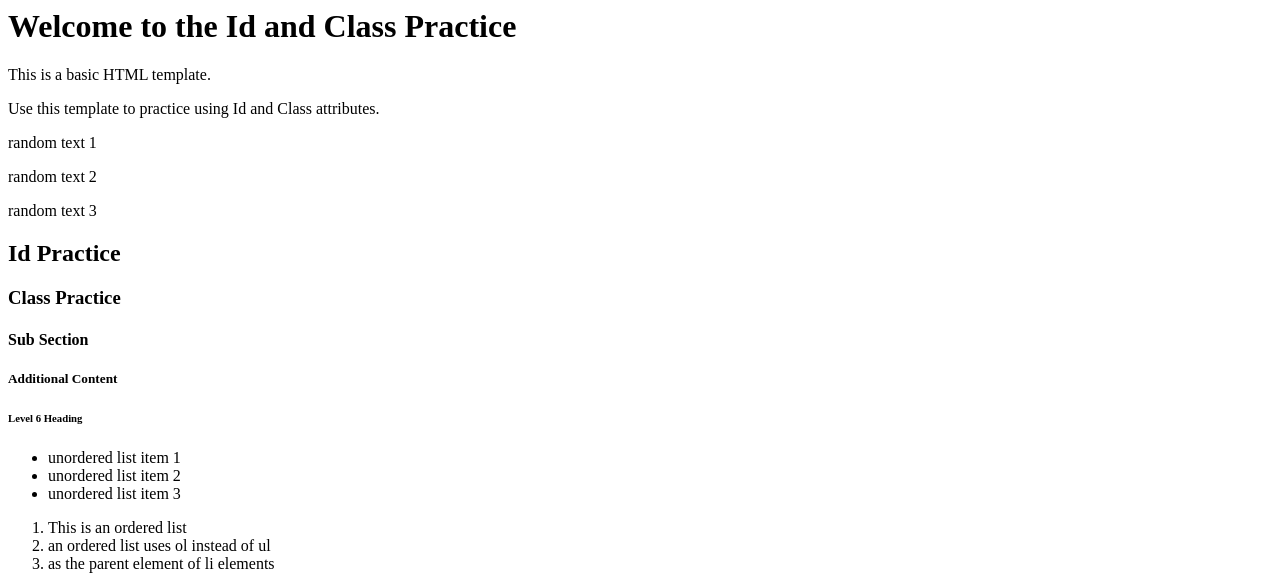
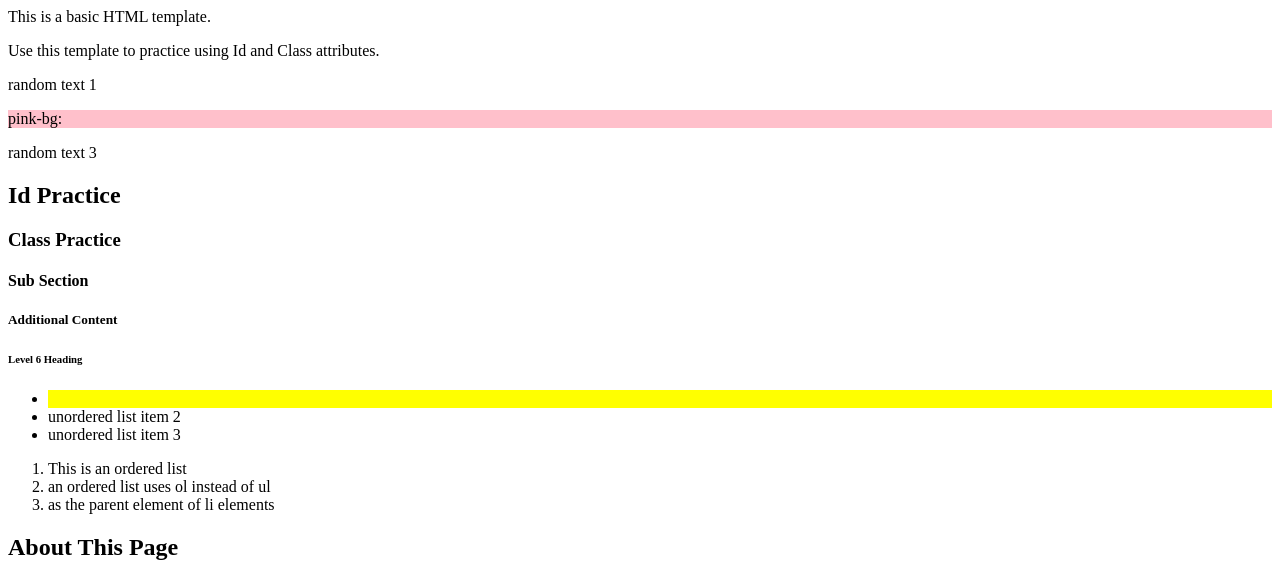
Before and after one commit to MESA-SB-Comp-Sci/unit-6-id-and-class-pracitice-jaylenewu2029677777777777777777777777, a plain HTML site: page index.html in a window 1280 px wide. Shown: the top 575 px of the page. Drawn offline with Linux system fonts and the light colour scheme.

Commit message:
save work

```diff
--- a/index.html
+++ b/index.html
@@ -8,22 +8,24 @@
 
         <header>
             <!-- PART 1 — Task 4: Add the ID "main-title" to this h1 -->
-            <h1>Welcome to the Id and Class Practice</h1>
+            <h1 id="main-title" Welcome to the Id and Class Practice  </h1>
         </header>
 
         <main>
 
             <!-- PART 1 — Task 1: Add the class "pink-bg" to this paragraph -->
+
             <p>This is a basic HTML template.</p>
 
             <!-- PART 1 — Task 2: Add the class "blue-text" to this paragraph -->
             <p>Use this template to practice using Id and Class attributes.</p>
+        <div class="blue-text"></div>
 
             <!-- PART 1 — Task 3: Add the class "big-border" to this paragraph -->
             <p>random text 1</p>
 
             <!-- PART 1 — Task 1 again: Add the class "pink-bg" to these two as well -->
-            <p>random text 2</p>
+            <p class="pink-bg">pink-bg: </p>
             <p>random text 3</p>
 
             <h2>Id Practice</h2>
@@ -34,7 +36,7 @@
 
             <!-- PART 2 — Task 6: Add the class "highlight" to the ul list -->
             <ul>
-                <li>unordered list item 1</li>
+                <li class="highlight" unordered list item 1</li>
                 <li>unordered list item 2</li>
                 <li>unordered list item 3</li>
             </ul>
--- a/styles.css
+++ b/styles.css
@@ -12,24 +12,38 @@
 /* Task 1: Write a CLASS rule called "pink-bg"
    It should change the background color to pink */
 
+.pink-bg{
+   background-color: pink;
+}
 
 /* Task 2: Write a CLASS rule called "blue-text"
    It should change the text color to blue */
+
+.blue-text
 
 
 /* Task 3: Write a CLASS rule called "big-border"
    It should add a border — use: 3px solid black */
 
-
+.big-border{
+}
 /* Task 4: Write an ID rule called "main-title"
    It should change the background color to navy
    and the text color to white */
 
+#main-title{
+   background-color: navy;
+   color: white;
+}
 
 /* Task 5: Write an ID rule called "footer-text"
    It should change the text color to gray
    and the background color to black */
 
+#footer-text{
+   background-color: black;
+   color:grey
+}
 
 /* ─────────────────────────────────────────────
    PART 2 — Semi Guided
@@ -42,9 +56,17 @@
 
 /* Task 6: Write a CLASS rule called "highlight" */
 
+.highlight{
+   background-color: yellow;
+   color:black
+}
 
 /* Task 7: Write a CLASS rule called "list-style" */
 
+.list-style{
+   background-color: yellow;
+   color: black;
+}
 
 /* Task 8: Write an ID rule called "page-heading" */
 
```
Also changed, not shown: 1 other file.
